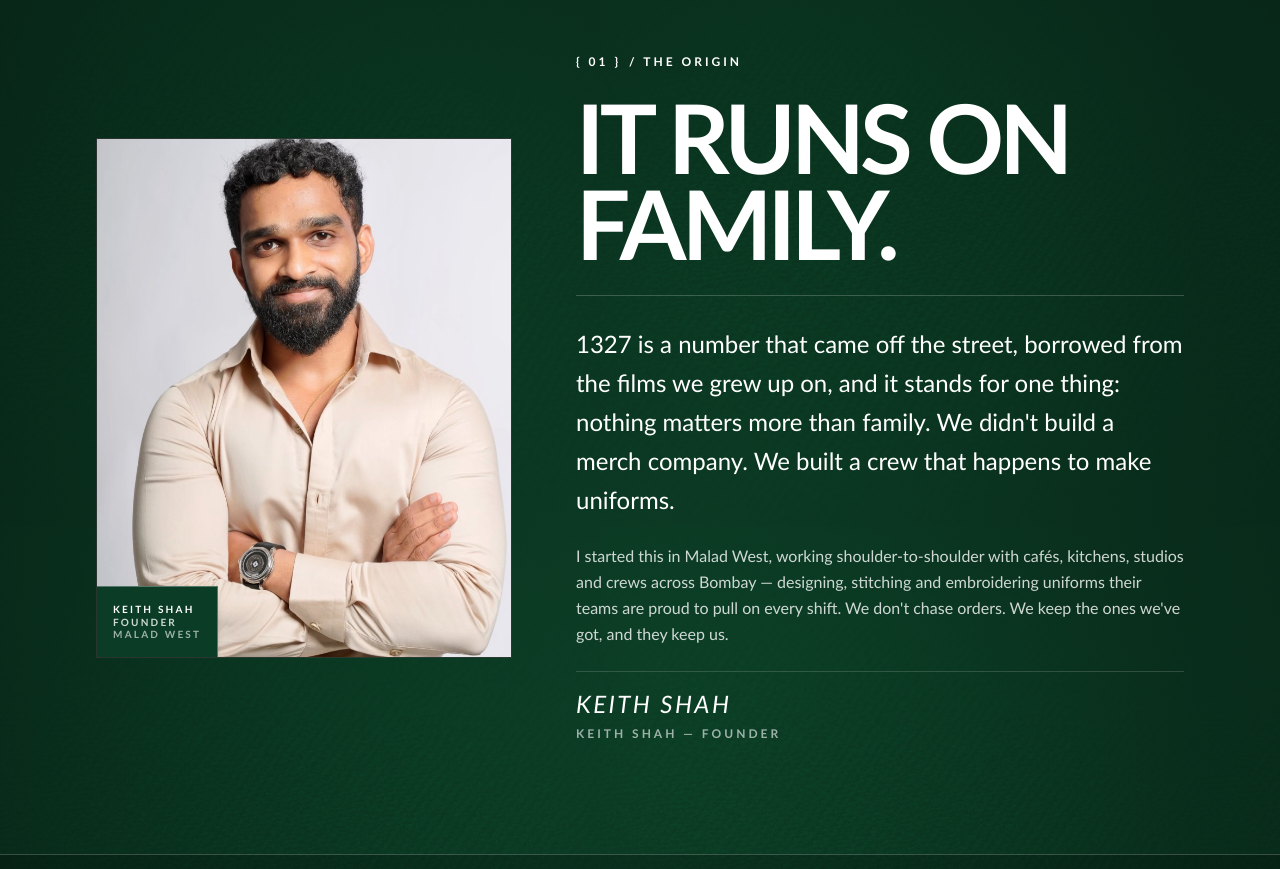
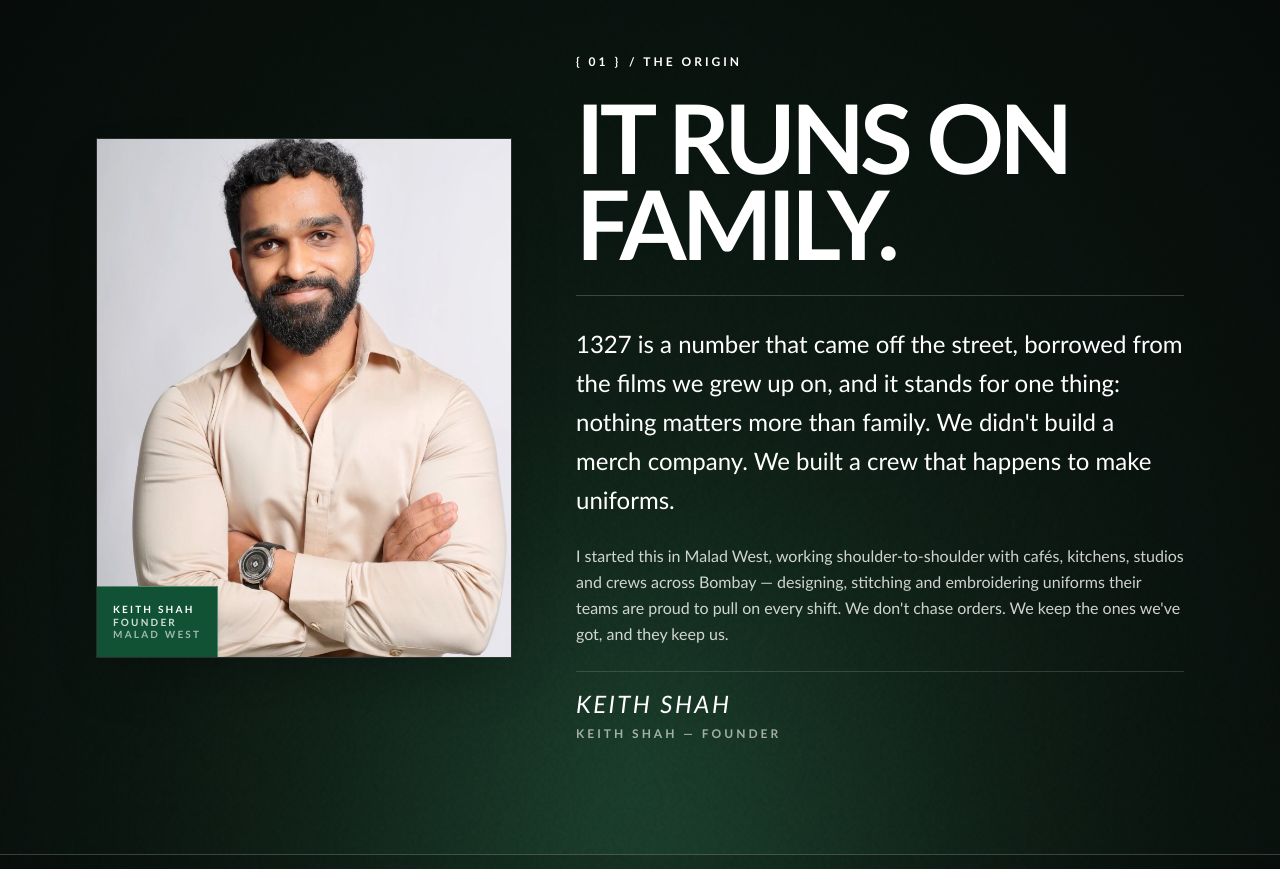
Before and after one commit to ke7innnn/1327-thirteentwentyseven, a Next.js app: page / in a window 1280 px wide. Shown: the part 2800-3669 px from the top of the page. Built offline with nearby package versions, Linux system fonts and the light colour scheme.

Commit message:
feat: apply luxury dark studio charcoal texture with emerald radial lighting to Origin section

```diff
--- a/src/components/AboutUs.tsx
+++ b/src/components/AboutUs.tsx
@@ -48,21 +48,20 @@ export default function AboutUs() {
         <section
             id="about"
             aria-label="About 1327 Thirteen Twenty Seven — Origin & Code"
-            className="relative z-10 py-24 md:py-32 bg-[#0B3C26] text-white overflow-hidden border-b border-white/15"
+            className="relative z-10 py-24 md:py-32 bg-[#090C0A] text-white overflow-hidden border-b border-white/10"
         >
-            {/* Rolex-Style Deep Emerald Craftsmanship Background */}
-            <div className="absolute inset-0 z-0 pointer-events-none overflow-hidden bg-[#0B3C26]">
+            {/* Ultra Luxury Dark Studio Background */}
+            <div className="absolute inset-0 z-0 pointer-events-none overflow-hidden bg-[#090C0A]">
                 <div
-                    className="absolute inset-0 opacity-[0.35] mix-blend-overlay bg-repeat"
+                    className="absolute inset-0 opacity-[0.6] bg-cover bg-center"
                     style={{
-                        backgroundImage: "url('/bg/rolex_emerald_bg.png')",
-                        backgroundSize: "600px 600px",
+                        backgroundImage: "url('/bg/dark_studio_luxury_bg.png')",
                     }}
                 />
                 <div
                     className="absolute inset-0 pointer-events-none"
                     style={{
-                        background: "radial-gradient(ellipse 90% 90% at 50% 40%, rgba(20,95,58,0.35) 0%, rgba(5,25,15,0.88) 100%)",
+                        background: "radial-gradient(ellipse 85% 85% at 50% 45%, rgba(16,82,51,0.22) 0%, rgba(5,7,6,0.88) 100%)",
                     }}
                 />
             </div>
@@ -81,7 +80,7 @@ export default function AboutUs() {
                             transition={{ duration: 0.7, ease: EASING }}
                             className="lg:col-span-5 relative w-full"
                         >
-                            <div className="relative aspect-[3/2] sm:aspect-[4/5] w-full overflow-hidden border border-white/15 bg-black/60 rounded-none">
+                            <div className="relative aspect-[3/2] sm:aspect-[4/5] w-full overflow-hidden border border-white/15 bg-black/60 rounded-none shadow-2xl">
                                 <Image
                                     src="/aboutus/keith_shah_founder.jpg"
                                     alt="Keith Shah, Founder of 1327"
@@ -91,8 +90,8 @@ export default function AboutUs() {
                                     loading="lazy"
                                 />
 
-                                {/* Solid Rolex Emerald Caption Box Overlay */}
-                                <div className="absolute bottom-0 left-0 p-3 sm:p-4 bg-[#0B3C26] text-white z-10 rounded-none border-t border-r border-white/30 shadow-md">
+                                {/* Solid Brand Green Caption Box Overlay */}
+                                <div className="absolute bottom-0 left-0 p-3 sm:p-4 bg-[#105233] text-white z-10 rounded-none border-t border-r border-white/30 shadow-md">
                                     <div className="font-mono text-[9px] sm:text-[10px] font-bold tracking-[0.22em] uppercase leading-tight">
                                         <p className="text-white">KEITH SHAH</p>
                                         <p className="text-white/80">FOUNDER</p>
```
Also changed, not shown: public/bg/dark_studio_luxury_bg.png (added).
